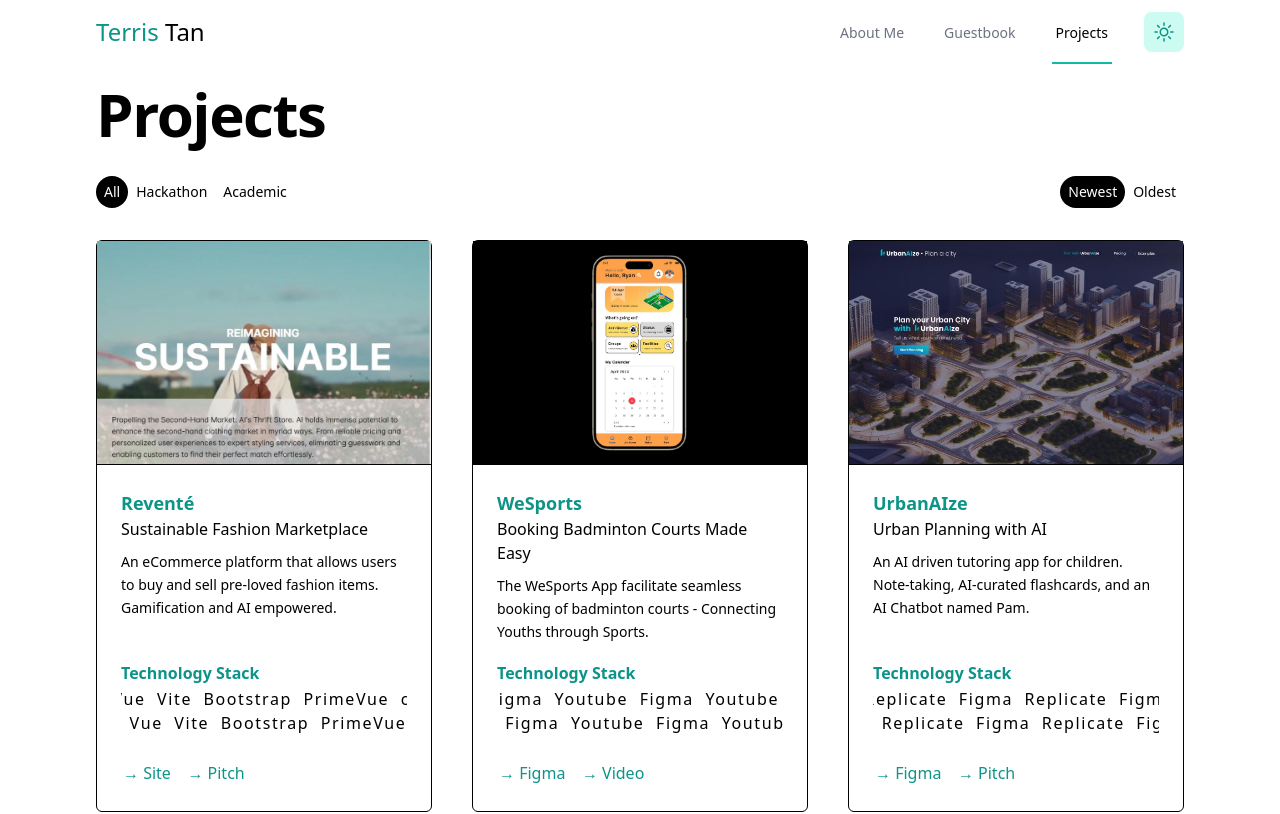
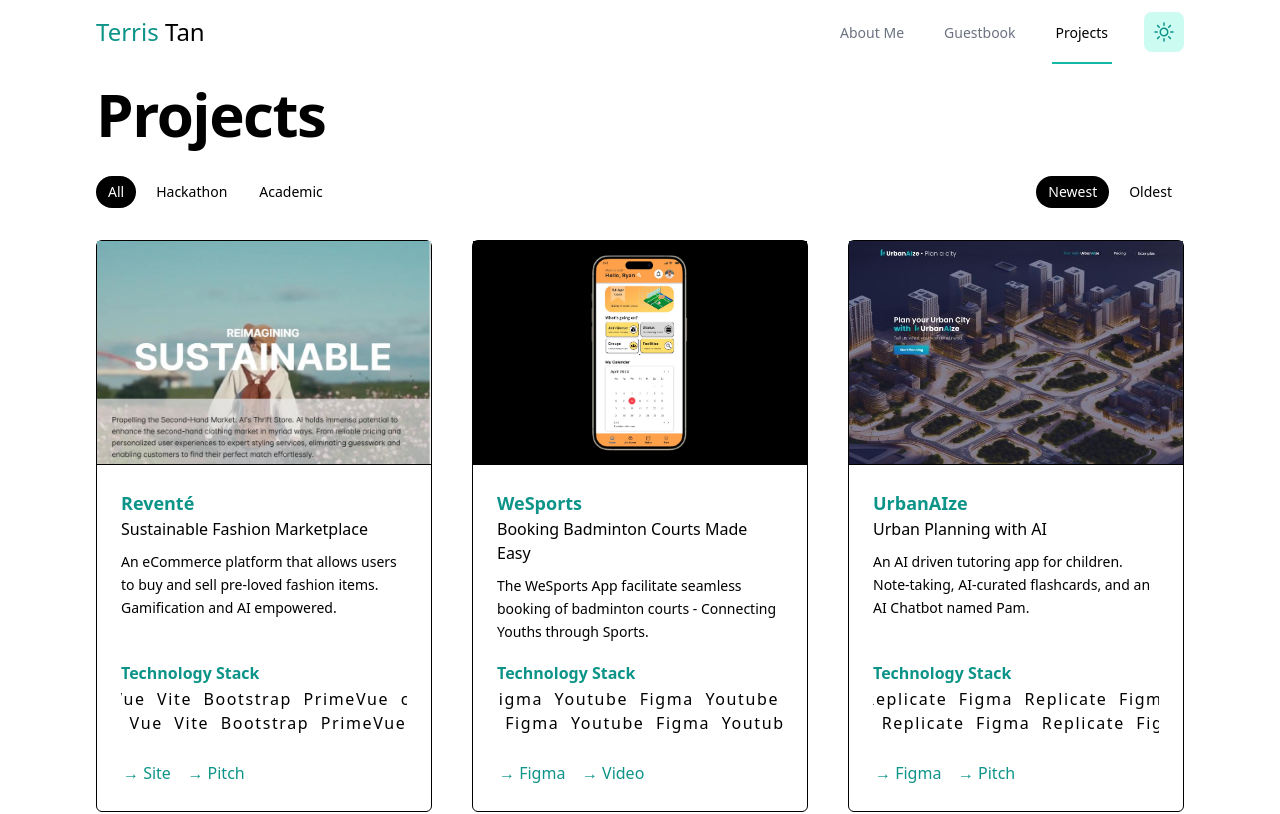
Before and after one commit to Terristwj/Portfolio, a Next.js app: page /projects in a window 1280 px wide. Shown: the top 814 px of the page. Built offline with nearby package versions, Linux system fonts and the light colour scheme.

Commit message:
Adjusting project tabs

```diff
--- a/app/components/Projects/AnimatedTabs.tsx
+++ b/app/components/Projects/AnimatedTabs.tsx
@@ -18,7 +18,7 @@
     useStateActiveTab,
 }: AnimatedTabsProps) {
     return (
-        <div>
+        <div className="sm:space-x-2">
             {tabs.map((tab) => (
                 <button
                     key={tab}
@@ -29,7 +29,10 @@
                     className={`${
                         (useStateActiveTab.cur !== tab &&
                             "hover:text-black/60 hover:dark:text-white/60") +
-                        " relative rounded-full px-2 py-1.5 text-black dark:text-white"
+                        " relative rounded-full" +
+                        " px-1.5 py-1.5" +
+                        " sm:px-3" +
+                        " text-black dark:text-white"
                     }`}
                     style={{
                         WebkitTapHighlightColor: "transparent",
```
